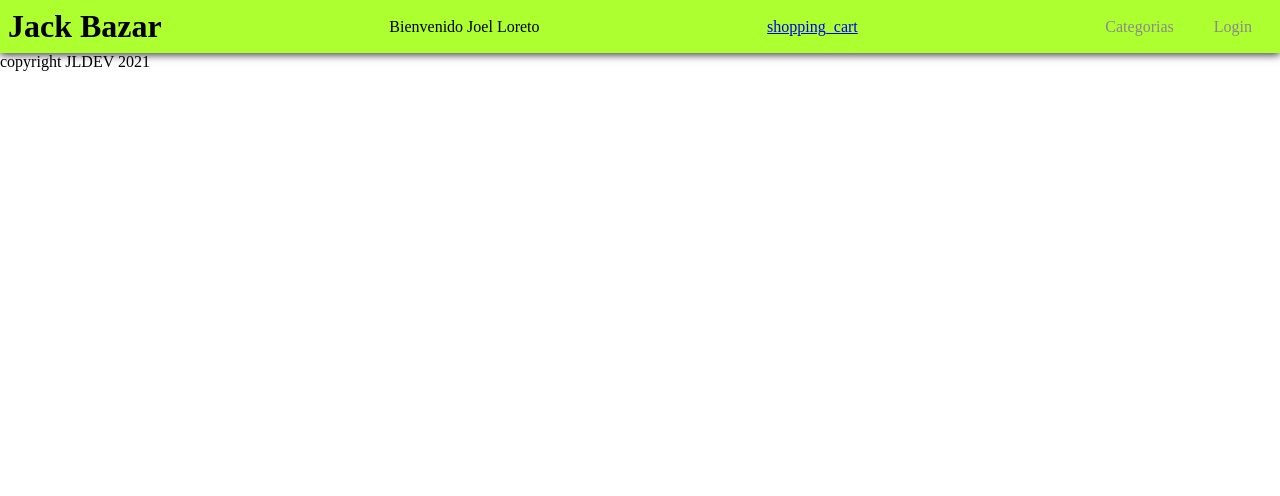
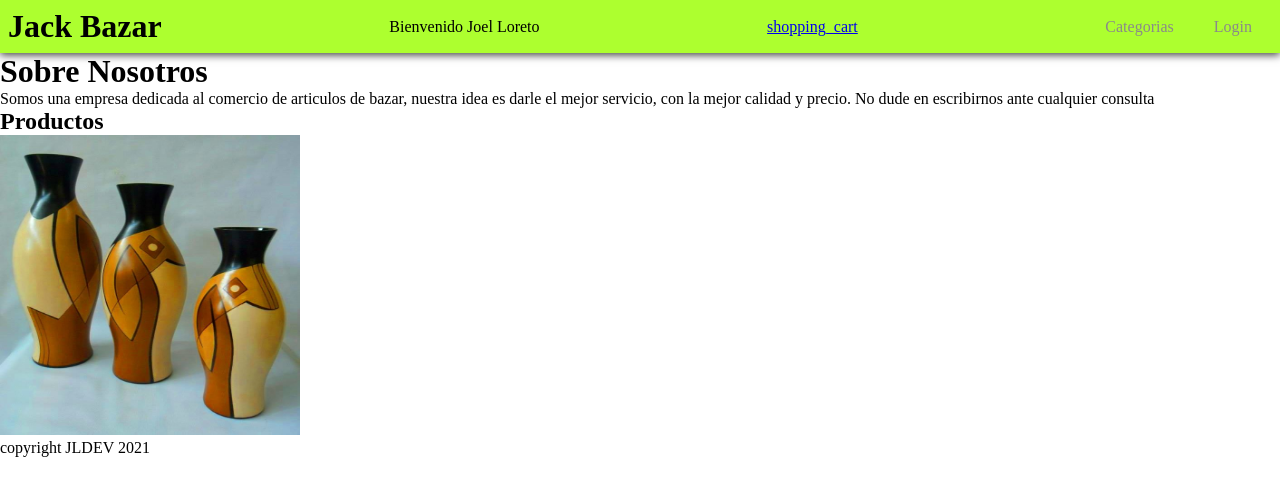
Before and after one commit to JoelLoreto/React-CoderHouse-LoretoJoel, a React (Create React App) app: page / in a window 1280 px wide. Shown: the top 496 px of the page. Built offline with nearby package versions, Linux system fonts and the light colour scheme; the HTML template or start-up script is replaced by a standard one.

Commit message:
Entrega Clase 4

```diff
--- a/src/App.js
+++ b/src/App.js
@@ -1,4 +1,6 @@
 import Header from "./components/Header";
+import Productos from "./components/Productos";
+import Main from "./components/Main"
 import Footer from './components/Footer'
 
 const App = () => {
@@ -8,6 +10,8 @@ const App = () => {
                 nombre='Joel'
                 apellido='Loreto'
             />
+            <Main />
+            <Productos />
             <Footer />
         </>
     )
--- /dev/null
+++ b/src/components/Main.js
@@ -0,0 +1,10 @@
+const Main = () => {
+    return (
+        <>
+            <h1>Sobre Nosotros</h1>
+            <p>Somos una empresa dedicada al comercio de articulos de bazar, nuestra idea es darle el mejor servicio, con la mejor calidad y precio. No dude en escribirnos ante cualquier consulta</p>
+        </>
+    )
+}
+
+export default Main
--- /dev/null
+++ b/src/components/Productos.js
@@ -0,0 +1,12 @@
+import deco2 from '../media/deco2.jpg'
+
+const Productos = () => {
+    return (
+        <>
+            <h2>Productos</h2>
+            <img src={deco2} className='productos' />
+        </>
+    )
+}
+
+export default Productos
--- a/src/index.css
+++ b/src/index.css
@@ -24,3 +24,8 @@ html, body{
     text-decoration: none;
     padding: 20px;
 }
+
+.productos{
+    height: 300px;
+    width: 300px;
+}
```
Also changed, not shown: src/media/deco2.jpg (added).
